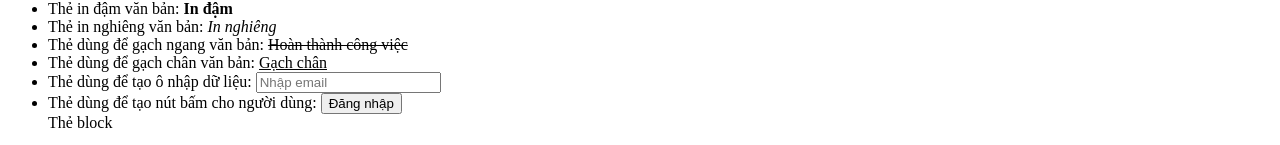
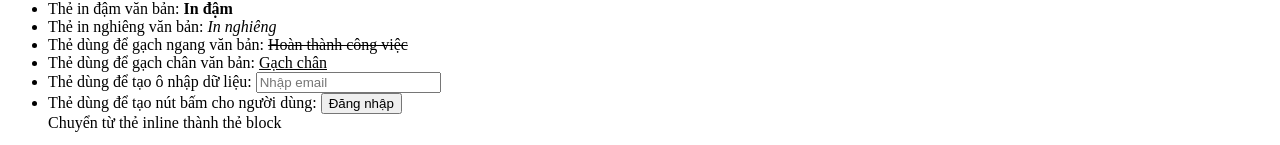
Before and after one commit to ngoquy12/JVPT231101_Session01, a plain HTML site: page index.html in a window 1280 px wide. Shown: the part 1451-1596 px from the top of the page. Drawn offline with Linux system fonts and the light colour scheme.

Commit message:
update index.html file

```diff
--- a/index.html
+++ b/index.html
@@ -119,7 +119,7 @@
       </li>
 
       <!-- Chuyển từ thẻ block thành thẻ inline -->
-      <div style="display: inline">Thẻ block</div>
+      <div style="display: inline">Chuyển từ thẻ inline thành thẻ block</div>
     </ul>
   </body>
 </html>
```
